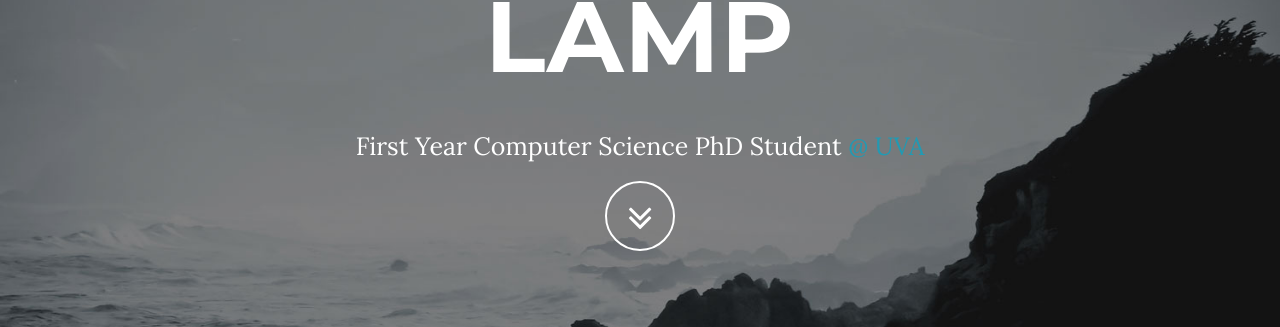
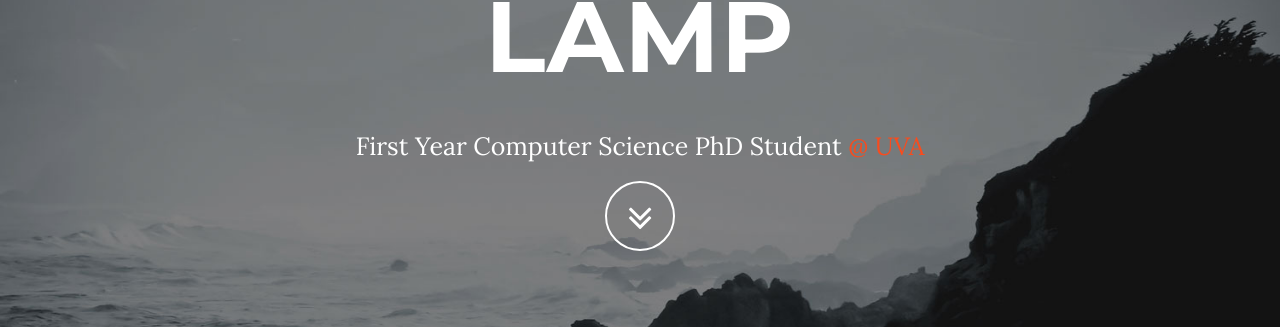
Before and after one commit to LampSteven17/LampSteven17.github.io, a Jekyll site: the page built from index.html, in a window 1280 px wide. Shown: the part 372-699 px from the top of the page. Built offline with Jekyll 4.4.1, drawn with Linux system fonts in a browser that asks for light colours.

Commit message:
Color change for header

```diff
--- a/_includes/head.html
+++ b/_includes/head.html
@@ -2,7 +2,7 @@
     <meta charset="utf-8">
     <meta http-equiv="X-UA-Compatible" content="IE=edge">
     <title>{% if page.title %}{{ page.title }}{% else %}{{ site.title }}{% endif %}</title>
-    <meta name="viewport" content="width=device-width, initial-scale=1.0">
+    <meta name="viewport" content="width=device-width">
     <meta name="description" content="{{ site.description }}">
 
 
--- a/_includes/header.html
+++ b/_includes/header.html
@@ -6,7 +6,7 @@
                     <div class="col-md-8 col-md-offset-2">
                         <h1 class="brand-heading">{{ site.title }}</h1>
                         <p class="intro-text">{{ site.description }}
-                            <a href="https://engineering.virginia.edu/departments/computer-science" target="_blank" rel="noopener noreferrer">@ UVA</a>
+                            <a href="https://engineering.virginia.edu/departments/computer-science" target="_blank" rel="noopener noreferrer" style="color:#F84C1E !important">@ UVA</a>
                             <br>
                         <a href="#about" class="btn btn-circle page-scroll">
                             <i class="fa fa-angle-double-down animated"></i>
```
